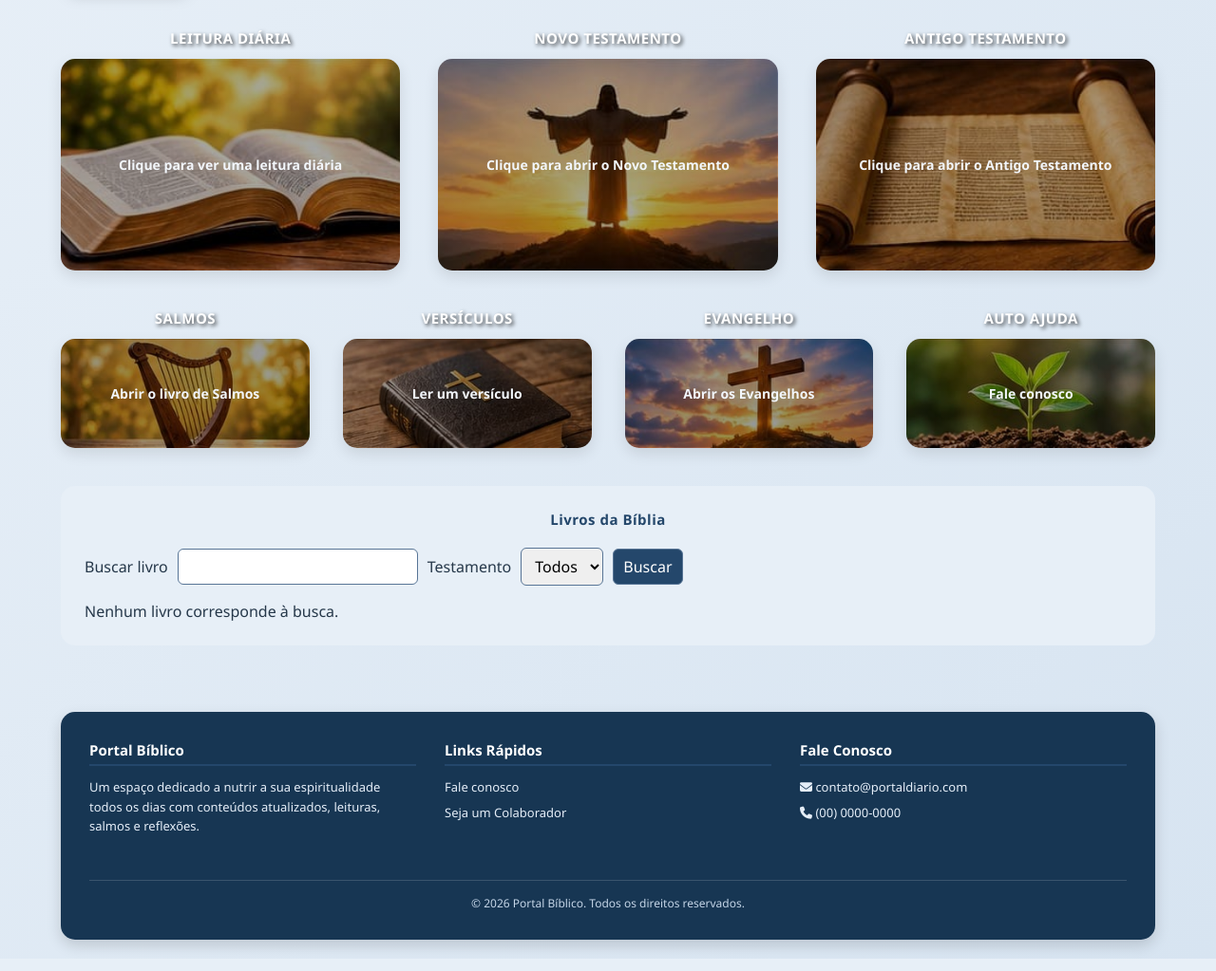
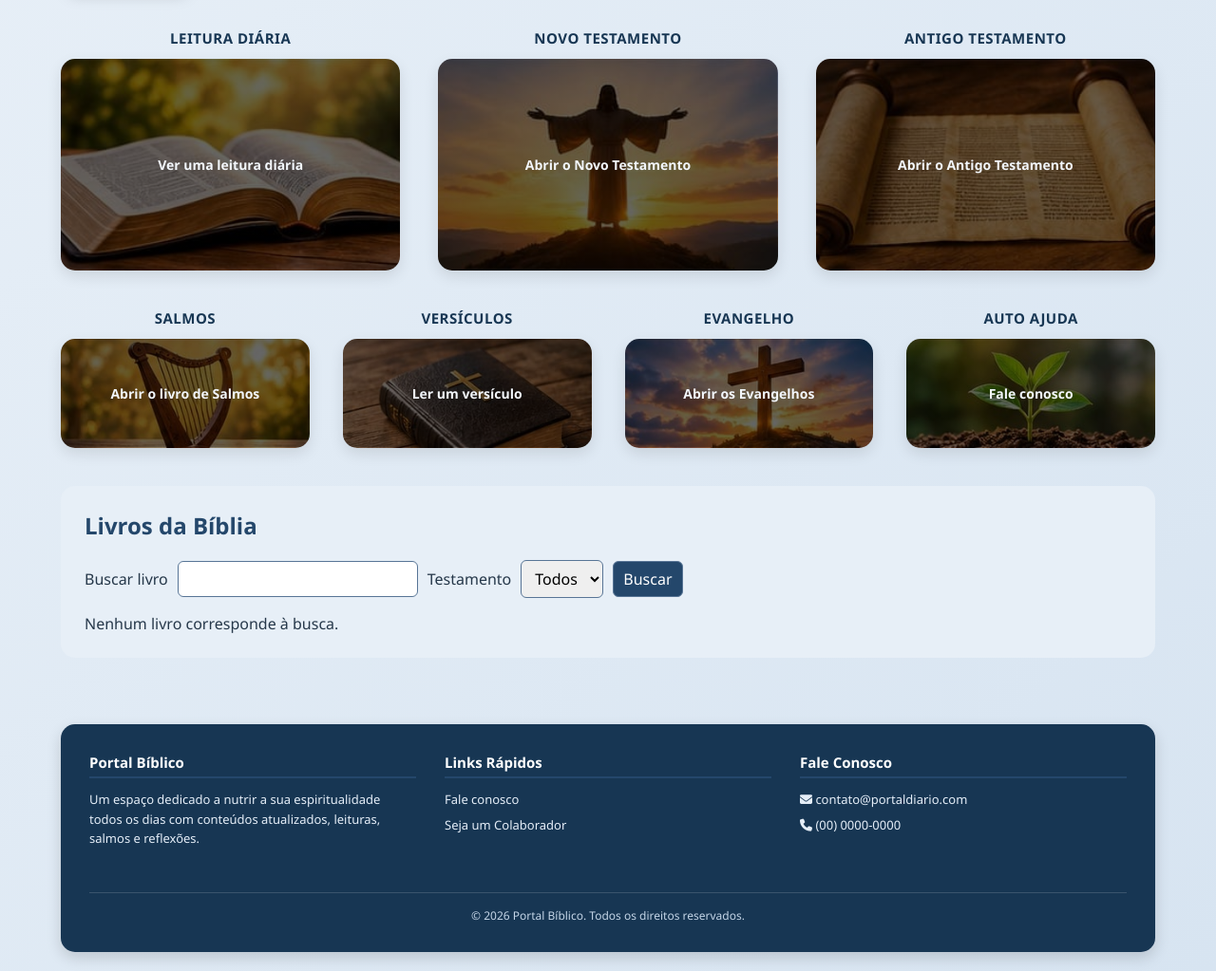
Before and after one commit to Youkai1910/projeto-integrador, a PHP site: page / in a window 1280 px wide. Shown: the part 171-1194 px from the top of the page at 95% size. Run offline with PHP 8.4, Linux system fonts and the light colour scheme; data that the repository does not hold is empty.

Commit message:
Melhorar a acessibilidade nas páginas da Bíblia
Adicione links de salto, cabeçalhos semânticos, textos de link mais claros e um agrupamento acessível para os controles de áudio. Melhore a visibilidade do foco e o contraste do texto na página inicial.

```diff
--- a/public/css/style.css
+++ b/public/css/style.css
@@ -8,6 +8,38 @@ body {
     background: #eef3f8;
     font-family: 'Segoe UI', Arial, sans-serif;
     color: #26384a;
+}
+
+.visually-hidden {
+    position: absolute !important;
+    width: 1px !important;
+    height: 1px !important;
+    padding: 0 !important;
+    margin: -1px !important;
+    overflow: hidden !important;
+    clip: rect(0, 0, 0, 0) !important;
+    white-space: nowrap !important;
+    border: 0 !important;
+}
+
+.skip-link {
+    position: fixed;
+    top: 8px;
+    left: 8px;
+    z-index: 1100;
+    padding: 10px 14px;
+    transform: translateY(calc(-100% - 8px));
+    border: 2px solid #173653;
+    border-radius: 6px;
+    background: #fff;
+    color: #173653;
+    font-weight: 700;
+}
+
+.skip-link:focus {
+    transform: translateY(0);
+    outline: 3px solid #fff;
+    outline-offset: 2px;
 }
 
 .page-container {
@@ -108,6 +140,8 @@ header {
 .search-box:focus-within {
     background: #eef5fb;
     box-shadow: 0 0 0 2px rgba(255, 255, 255, 0.65);
+    outline: 3px solid #fff;
+    outline-offset: 3px;
 }
 
 .search-box input {
@@ -148,7 +182,8 @@ h3 {
 
 .principal h3,
 .inferior h3 {
-    text-shadow: 2px 2px 4px rgba(0, 0, 0, 0.75);
+    color: #173653;
+    text-shadow: none;
 }
 
 main {
@@ -186,15 +221,15 @@ main {
 }
 
 .card-leitura {
-    background-image: linear-gradient(rgba(0, 0, 0, 0.35), rgba(0, 0, 0, 0.35)), url("../images/leitura-diaria.jpg");
+    background-image: linear-gradient(rgba(0, 0, 0, 0.6), rgba(0, 0, 0, 0.6)), url("../images/leitura-diaria.jpg");
 }
 
 .card-novo-testamento {
-    background-image: linear-gradient(rgba(0, 0, 0, 0.35), rgba(0, 0, 0, 0.35)), url("../images/novo-testamento.jpg");
+    background-image: linear-gradient(rgba(0, 0, 0, 0.6), rgba(0, 0, 0, 0.6)), url("../images/novo-testamento.jpg");
 }
 
 .card-antigo-testamento {
-    background-image: linear-gradient(rgba(0, 0, 0, 0.35), rgba(0, 0, 0, 0.35)), url("../images/antigo-testamento.jpg");
+    background-image: linear-gradient(rgba(0, 0, 0, 0.6), rgba(0, 0, 0, 0.6)), url("../images/antigo-testamento.jpg");
 }
 
 .card-principal:hover {
@@ -230,19 +265,19 @@ main {
 }
 
 .card-salmos {
-    background-image: linear-gradient(rgba(0, 0, 0, 0.4), rgba(0, 0, 0, 0.4)), url("../images/salmos.jpg");
+    background-image: linear-gradient(rgba(0, 0, 0, 0.6), rgba(0, 0, 0, 0.6)), url("../images/salmos.jpg");
 }
 
 .card-versiculos {
-    background-image: linear-gradient(rgba(0, 0, 0, 0.4), rgba(0, 0, 0, 0.4)), url("../images/versiculos.jpg");
+    background-image: linear-gradient(rgba(0, 0, 0, 0.6), rgba(0, 0, 0, 0.6)), url("../images/versiculos.jpg");
 }
 
 .card-evangelho {
-    background-image: linear-gradient(rgba(0, 0, 0, 0.4), rgba(0, 0, 0, 0.4)), url("../images/evangelho.jpg");
+    background-image: linear-gradient(rgba(0, 0, 0, 0.6), rgba(0, 0, 0, 0.6)), url("../images/evangelho.jpg");
 }
 
 .card-auto-ajuda {
-    background-image: linear-gradient(rgba(0, 0, 0, 0.4), rgba(0, 0, 0, 0.4)), url("../images/auto-ajuda.jpg");
+    background-image: linear-gradient(rgba(0, 0, 0, 0.6), rgba(0, 0, 0, 0.6)), url("../images/auto-ajuda.jpg");
 }
 
 .card-inferior:hover {
@@ -258,7 +293,7 @@ main {
     padding: 25px;
 }
 
-.livros-biblia h3 {
+.livros-biblia h2 {
     margin-bottom: 20px;
     color: #24476b;
 }
@@ -307,10 +342,11 @@ main {
     margin-top: 20px;
 }
 
-.grupo-livros h4,
-.selecao-biblia h4,
-.selecao-biblia h5 {
+.grupo-livros h3,
+.selecao-biblia h3,
+.selecao-biblia h4 {
     margin: 0 0 10px;
+    color: #24476b;
 }
 
 .biblia-filtros {
@@ -445,7 +481,7 @@ footer {
     box-shadow: 0 6px 15px rgba(0, 0, 0, 0.15);
 }
 
-.footer-col h4 {
+.footer-col h2 {
     color: #ffffff;
     font-size: 15px;
     margin-bottom: 12px;
@@ -496,7 +532,7 @@ footer {
 .card-inferior { text-decoration: none; }
 
 .card-principal:focus-visible,
-.card-inferior:focus-visible { outline: 3px solid #fff; outline-offset: 4px; }
+.card-inferior:focus-visible { outline: 3px solid #173653; outline-offset: 4px; }
 
 @media (max-width: 900px) {
     header {
@@ -542,7 +578,7 @@ footer {
         text-align: center;
     }
 
-    .footer-col h4 {
+    .footer-col h2 {
         border-bottom: none;
     }
 }
--- a/public/index.php
+++ b/public/index.php
@@ -107,7 +107,7 @@ if ($livroId !== null && $livroSelecionado === null) {
 ?>
 
 <!DOCTYPE html>
-<html lang="pt-br">
+<html lang="pt-BR">
 <head>
     <meta charset="UTF-8">
     <meta name="viewport" content="width=device-width, initial-scale=1.0">
@@ -117,6 +117,7 @@ if ($livroId !== null && $livroSelecionado === null) {
     <link rel="stylesheet" href="css/style.css">
 </head>
 <body>
+<a class="skip-link" href="#conteudo-principal">Pular para o conteúdo principal</a>
 <div class="page-container">
     <header>
         <div class="logo-area">
@@ -164,23 +165,26 @@ if ($livroId !== null && $livroSelecionado === null) {
         </div>
     </header>
 
-    <main>
-        <section class="principal row row-cols-1 justify-content-center g-3">
+    <main id="conteudo-principal" tabindex="-1">
+        <h1 class="visually-hidden">Portal Bíblico</h1>
+        <section class="principal row row-cols-1 justify-content-center g-3" aria-labelledby="titulo-leituras-destaque">
+            <h2 class="visually-hidden" id="titulo-leituras-destaque">Leituras em destaque</h2>
             <div class="col">
                 <h3>LEITURA DIÁRIA</h3>
-                <a class="card-principal card-leitura" href="leitura.php?aleatoria=1">Clique para ver uma leitura diária</a>
+                <a class="card-principal card-leitura" href="leitura.php?aleatoria=1">Ver uma leitura diária</a>
             </div>
             <div class="col">
                 <h3>NOVO TESTAMENTO</h3>
-                <a class="card-principal card-novo-testamento" href="leitura.php?testamento=2">Clique para abrir o Novo Testamento</a>
+                <a class="card-principal card-novo-testamento" href="leitura.php?testamento=2">Abrir o Novo Testamento</a>
             </div>
             <div class="col">
                 <h3>ANTIGO TESTAMENTO</h3>
-                <a class="card-principal card-antigo-testamento" href="leitura.php?testamento=1">Clique para abrir o Antigo Testamento</a>
+                <a class="card-principal card-antigo-testamento" href="leitura.php?testamento=1">Abrir o Antigo Testamento</a>
             </div>
         </section>
 
-        <section class="inferior row row-cols-1 row-cols-sm-2 justify-content-center g-3">
+        <section class="inferior row row-cols-1 row-cols-sm-2 justify-content-center g-3" aria-labelledby="titulo-outras-leituras">
+            <h2 class="visually-hidden" id="titulo-outras-leituras">Outras leituras</h2>
             <div class="col">
                 <h3>SALMOS</h3>
                 <a class="card-inferior card-salmos" href="leitura.php?livro=21">Abrir o livro de Salmos</a>
@@ -200,7 +204,7 @@ if ($livroId !== null && $livroSelecionado === null) {
         </section>
 
         <section class="livros-biblia">
-            <h3>Livros da Bíblia</h3>
+            <h2>Livros da Bíblia</h2>
             <button
                 class="livros-toggle"
                 type="button"
@@ -249,7 +253,7 @@ if ($livroId !== null && $livroSelecionado === null) {
                     ?>
                     <?php if ($livrosDoTestamento): ?>
                         <div class="grupo-livros">
-                            <h4><?= Utils::escaparHtml($testamento->nome) ?></h4>
+                            <h3><?= Utils::escaparHtml($testamento->nome) ?></h3>
                             <div class="lista-livros">
                                 <?php foreach ($livrosDoTestamento as $livro): ?>
                                     <?php
@@ -274,7 +278,7 @@ if ($livroId !== null && $livroSelecionado === null) {
 
             <?php if ($livroSelecionado !== null): ?>
                 <section class="selecao-biblia" aria-labelledby="titulo-leitura">
-                    <h4 id="titulo-leitura"><?= Utils::escaparHtml($livroSelecionado->nome) ?></h4>
+                    <h3 id="titulo-leitura"><?= Utils::escaparHtml($livroSelecionado->nome) ?></h3>
                     <?php if (!$capitulos): ?>
                         <p>Ainda não há capítulos com versículos cadastrados para este livro.</p>
                     <?php else: ?>
@@ -299,7 +303,7 @@ if ($livroId !== null && $livroSelecionado === null) {
                     <?php endif; ?>
 
                     <?php if ($capitulo !== null): ?>
-                        <h5>Capítulo <?= $capitulo ?></h5>
+                        <h4>Capítulo <?= $capitulo ?></h4>
                         <div class="lista-versiculos">
                             <?php foreach ($versiculos as $versiculo): ?>
                                 <p>
@@ -316,16 +320,16 @@ if ($livroId !== null && $livroSelecionado === null) {
 
     <footer>
         <div class="footer-col">
-            <h4>Portal Bíblico</h4>
+            <h2>Portal Bíblico</h2>
             <p id="quem-somos">Um espaço dedicado a nutrir a sua espiritualidade todos os dias com conteúdos atualizados, leituras, salmos e reflexões.</p>
         </div>
         <div class="footer-col">
-            <h4>Links Rápidos</h4>
+            <h2>Links Rápidos</h2>
             <a href="contato.php">Fale conosco</a>
             <a href="colaborador.php">Seja um Colaborador</a>
         </div>
         <div class="footer-col">
-            <h4>Fale Conosco</h4>
+            <h2>Fale Conosco</h2>
             <p><i class="fa-solid fa-envelope"></i> contato@portaldiario.com</p>
             <p><i class="fa-solid fa-phone"></i> (00) 0000-0000</p>
         </div>
--- a/public/leitura.php
+++ b/public/leitura.php
@@ -104,6 +104,7 @@ function escaparLeitura(string $valor): string
     <link rel="stylesheet" href="css/leitura.css">
 </head>
 <body>
+<a class="skip-link" href="#conteudo-principal">Pular para o conteúdo principal</a>
 <div class="container">
     <header class="leitura-topo">
         <a class="leitura-marca" href="index.php"><img src="images/logo.png" alt="Portal Bíblico"><span>Portal Bíblico</span></a>
@@ -130,7 +131,7 @@ function escaparLeitura(string $valor): string
         </script>
     </header>
 
-    <main class="leitura-main">
+    <main class="leitura-main" id="conteudo-principal" tabindex="-1">
         <div class="leitura-cabecalho">
             <div>
                 <p class="sobretitulo">BÍBLIA CATÓLICA</p>
@@ -198,7 +199,7 @@ function escaparLeitura(string $valor): string
                     <?php if ($versiculos === []): ?>
                         <p>Este capítulo não possui versículos disponíveis.</p>
                     <?php else: ?>
-                    <div class="leitura-audio-controles" aria-label="Controles de leitura em voz alta">
+                    <div class="leitura-audio-controles" role="group" aria-label="Controles de leitura em voz alta">
                         <button type="button" id="ouvir-capitulo">Ouvir capítulo</button>
                         <button type="button" id="pausar-leitura" disabled>Pausar</button>
                         <button type="button" id="continuar-leitura" disabled>Continuar</button>
```
